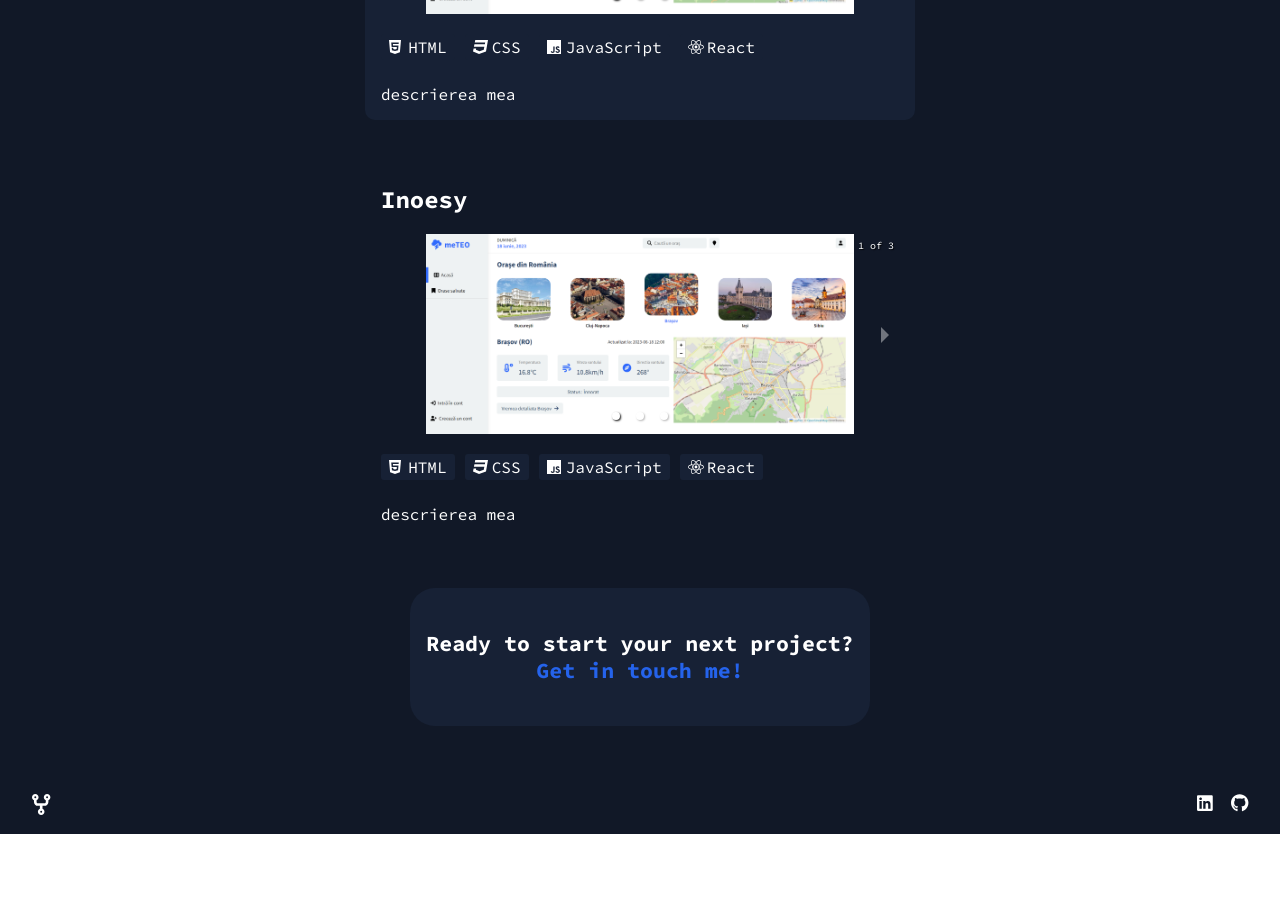
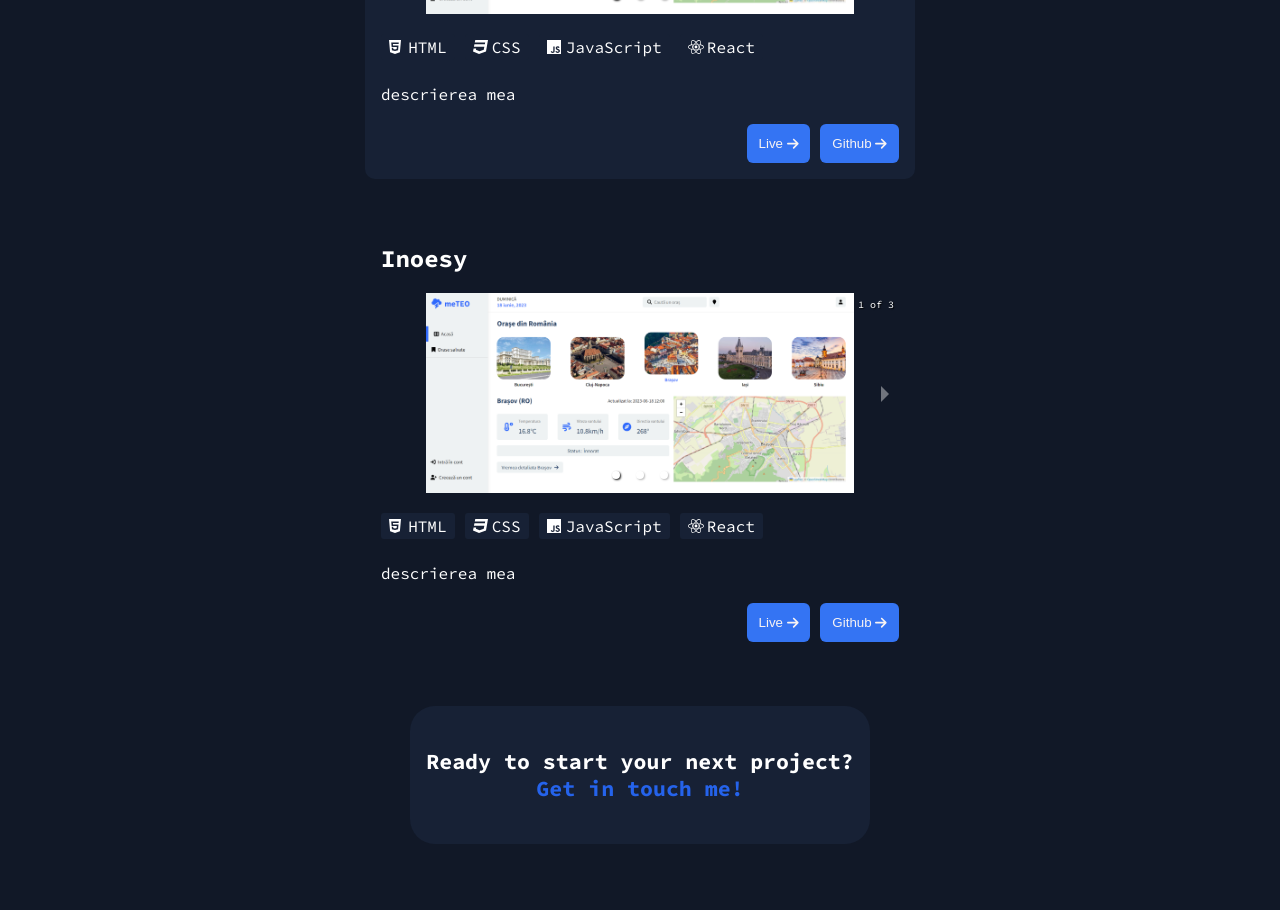
Before and after one commit to lucacieduard/portfolio, a Next.js app: page / in a window 1280 px wide. Shown: the part 1300-2210 px from the top of the page. Before the commit the page ends 2134 px from the top, so only its background shows below. Built offline with nearby package versions, Linux system fonts and the light colour scheme.

Commit message:
links for projects added

```diff
--- a/src/app/components/workSection/WorkSection.jsx
+++ b/src/app/components/workSection/WorkSection.jsx
@@ -6,6 +6,9 @@ import { ImgCarouse } from "../imgCarousel/ImgCarouse";
 import { Ticket } from "../ticket/Ticket";
 import workContent from "@/app/utils/workContent";
 import { ThemeContext } from "@/app/context/ThemeContext";
+import { FontAwesomeIcon } from "@fortawesome/react-fontawesome";
+import { faArrowRight } from "@fortawesome/free-solid-svg-icons";
+import Link from "next/link";
 
 const WorkSection = () => {
   const { toggle, mode } = useContext(ThemeContext);
@@ -43,6 +46,18 @@ const WorkSection = () => {
                 </ul>
               </div>
               <p className={styles.description}>{project.description}</p>
+              <div className={styles.buttons}>
+                <Link href={project.liveLink} target="_blank">
+                  <button className={styles.button}>
+                    Live <FontAwesomeIcon icon={faArrowRight} />
+                  </button>
+                </Link>
+                <Link href={project.githubLink} target="_blank">
+                  <button className={styles.button}>
+                    Github <FontAwesomeIcon icon={faArrowRight} />
+                  </button>
+                </Link>
+              </div>
             </div>
           );
         })}
--- a/src/app/components/workSection/workSection.module.css
+++ b/src/app/components/workSection/workSection.module.css
@@ -47,6 +47,21 @@
   margin-top: 24px;
 }
 
+.buttons {
+  display: flex;
+  margin-top: 20px;
+  gap: 10px;
+  justify-content: flex-end;
+}
+
+.button {
+  padding: 0.75rem;
+  background-color: #3474f3;
+  border: none;
+  border-radius: 6px;
+  color: #f7f3f3;
+}
+
 @media (min-width: 716px) {
   .project {
     margin: 0 auto;
--- a/src/app/utils/workContent.js
+++ b/src/app/utils/workContent.js
@@ -18,6 +18,8 @@ const workContent = [
       { icon: <FontAwesomeIcon icon={faReact} />, name: "React" },
     ],
     description: "descrierea mea",
+    liveLink: "https://weather-app.eduardlucaci.ro/",
+    githubLink: "https://github.com/lucacieduard/weather-app",
   },
   {
     id: 2,
@@ -30,6 +32,8 @@ const workContent = [
       { icon: <FontAwesomeIcon icon={faReact} />, name: "React" },
     ],
     description: "descrierea mea",
+    liveLink: "https://weather-app.eduardlucaci.ro/",
+    githubLink: "https://github.com/lucacieduard/weather-app",
   },
 ];
 
```
